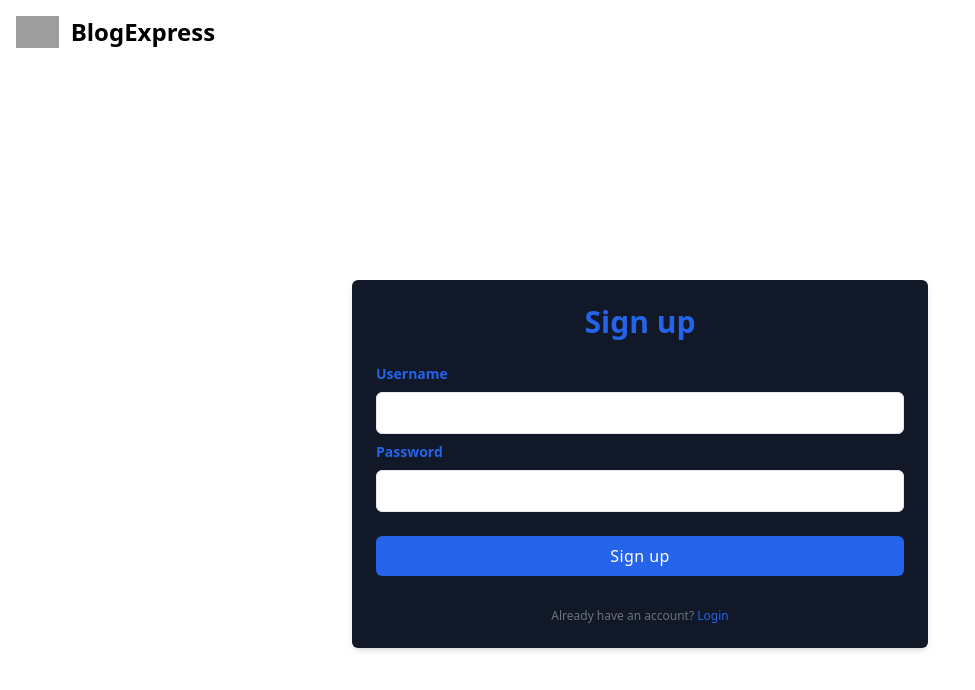
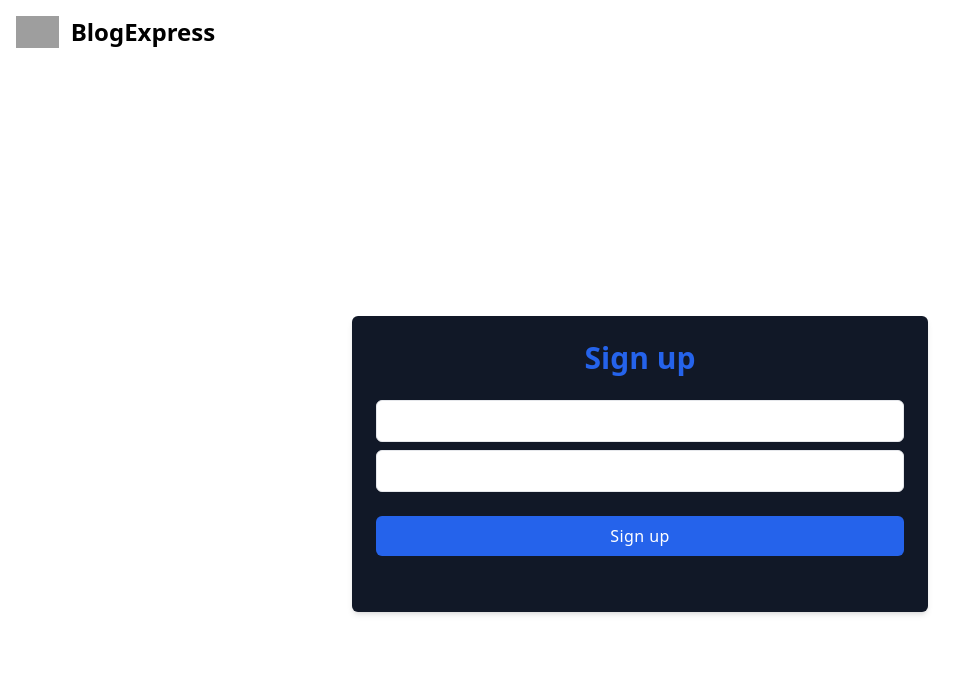
Before and after one commit to 7Biscuits/BlogExpress, a React (Create React App) app: page /signup in a window 1280 px wide. Shown: the top 690 px of the page, without its empty margins (0-975 px from the left). Built offline with nearby package versions, Linux system fonts and the light colour scheme; grey boxes are pictures that could not be loaded.

Commit message:
feat: window reload

```diff
--- a/src/pages/Signup.jsx
+++ b/src/pages/Signup.jsx
@@ -9,11 +9,14 @@ const Signup = () => {
         'Content-Type': 'application/json',
       },
       body: JSON.stringify({ username, password })
-    }).then(async response => alert(await response.text()));
+    }).then(async response => {
+        alert(await response.text());
+        window.location.reload(false);
+      });
   }
 
   return (
-    <Form heading={"Sign up"} label1={"Username"} label2={"Password"} footerA1={""} footerText={"Already have an account?"} footerA2={"Login"} redirectLink={"/"} userInfo={(username, password) => signup(username, password)} />
+    <Form heading={"Sign up"} text={"Create an account"} btnText={"Sign up"} text2={"Already have an account?"} text3={"Sign in"} link={"/signin"} userInfo={(username, password) => signup(username, password)} />
   )
 }
 
```
